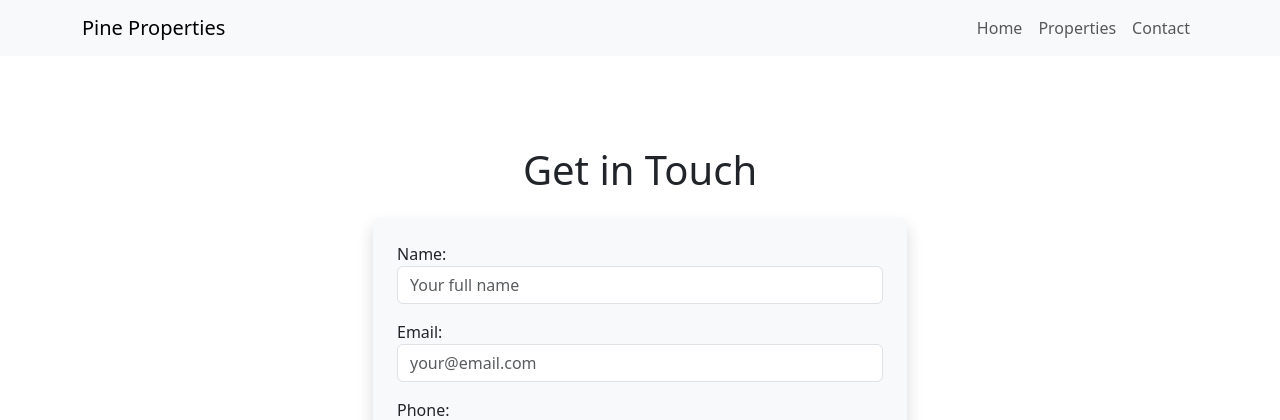
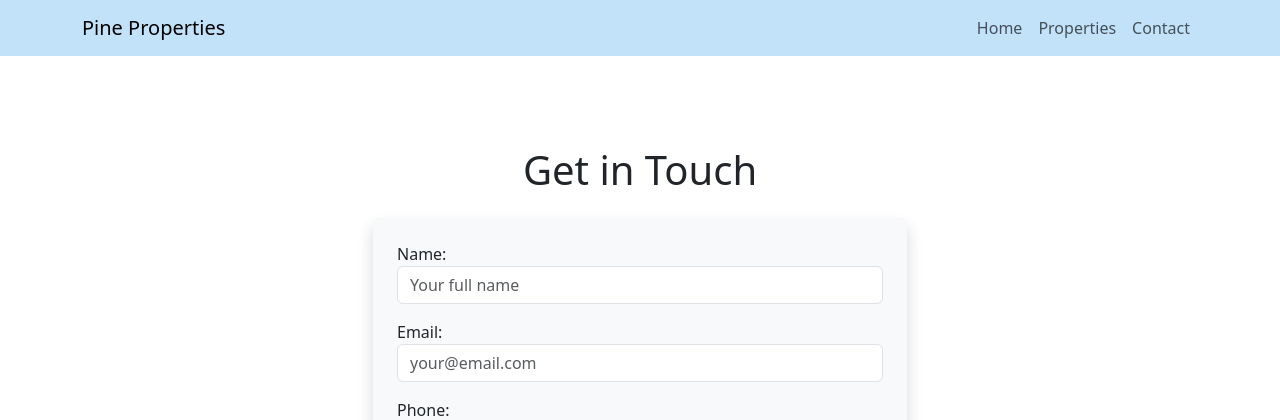
Before and after one commit to MSRhmn/pine-properties, a Django app: page /contact/ in a window 1280 px wide. Shown: the top 420 px of the page. Run offline with Django 5.2, Linux system fonts and the light colour scheme.

Commit message:
style: background colors in template design
Adding custom background color styles in the style in base.html file and
applying custom navbar background color.

```diff
--- a/properties/templates/properties/base.html
+++ b/properties/templates/properties/base.html
@@ -10,11 +10,17 @@
         body {
             padding-top: 50px;
         }
+        .navbar-custom {
+            background-color: #C2E2FA; /* Bootstrap primary blue */
+        }
+        .jumbo-custom {
+          background-color: #dff9fb;
+        }
     </style>
 </head>
 <body class="d-flex flex-column h-100">
     <!-- Navbar -->
-    <nav class="navbar navbar-expand-lg bg-light fixed-top">
+    <nav class="navbar navbar-expand-lg navbar-custom fixed-top">
         <div class="container">
             <a class="navbar-brand" href="{% url 'properties:home' %}">Pine Properties</a>
             <button class="navbar-toggler" type="button" data-bs-toggle="collapse" data-bs-target="#navbarNav" aria-controls="navbarNav" aria-expanded="false" aria-label="Toggle navigation">
```
